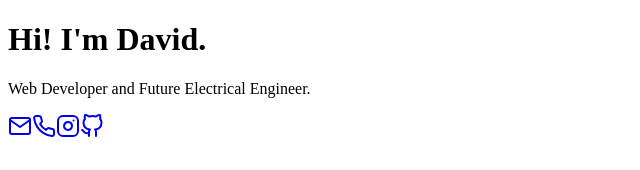
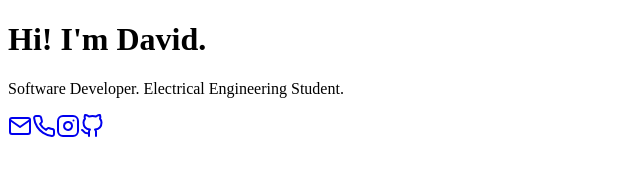
Before and after one commit to pdlozano/main, a Next.js app: page / in a window 1280 px wide. Shown: the top 170 px of the page, without its empty margins (0-640 px from the left). Built offline with nearby package versions, Linux system fonts and the light colour scheme.

Commit message:
Change message
I don't feel like pursuing a license anymore

```diff
--- a/components/MainPageHead.tsx
+++ b/components/MainPageHead.tsx
@@ -5,7 +5,7 @@ function MainPageHead() {
         <div className="min-h-screen flex items-center justify-center">
             <div className="w-10/12 md:w-8/12">
                 <h1>Hi! I&apos;m David.</h1>
-                <p>Web Developer and Future Electrical Engineer.</p>
+                <p>Software Developer. Electrical Engineering Student.</p>
 
                 <Icons/>
             </div>
```
